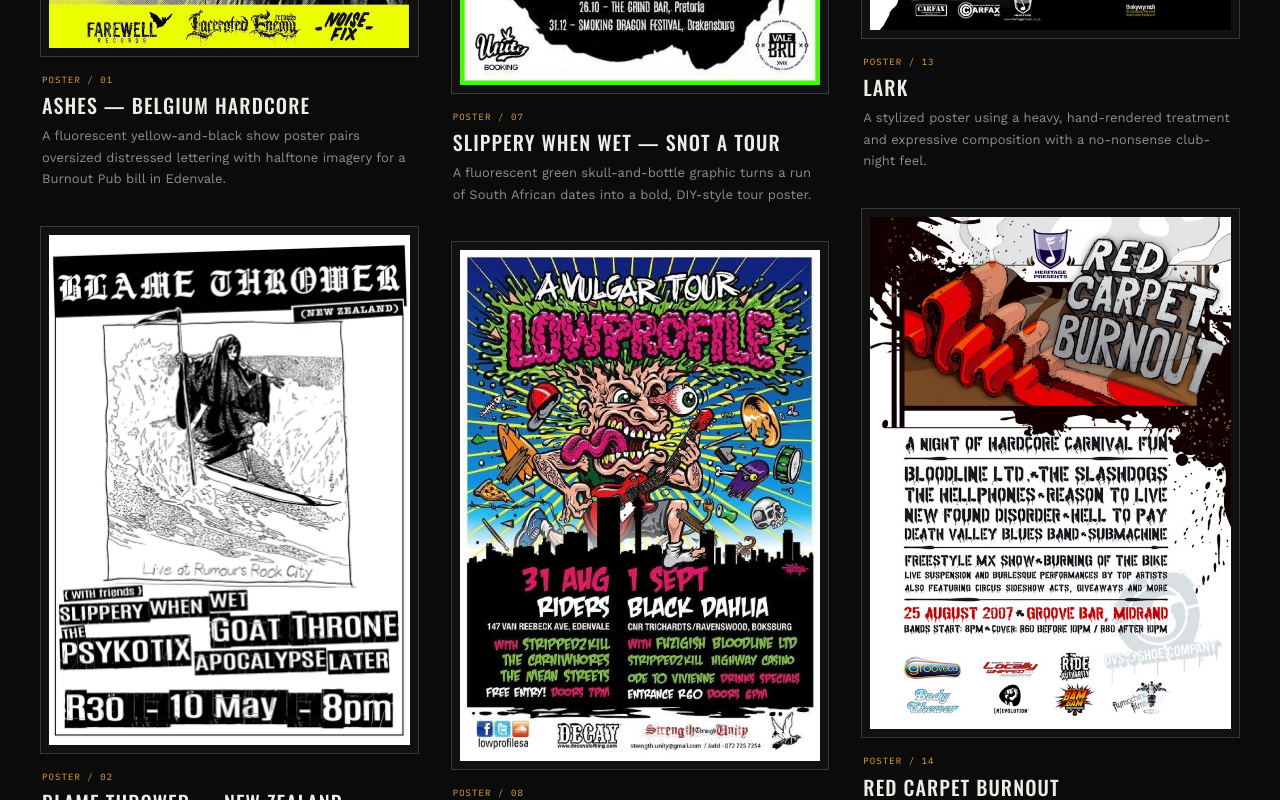
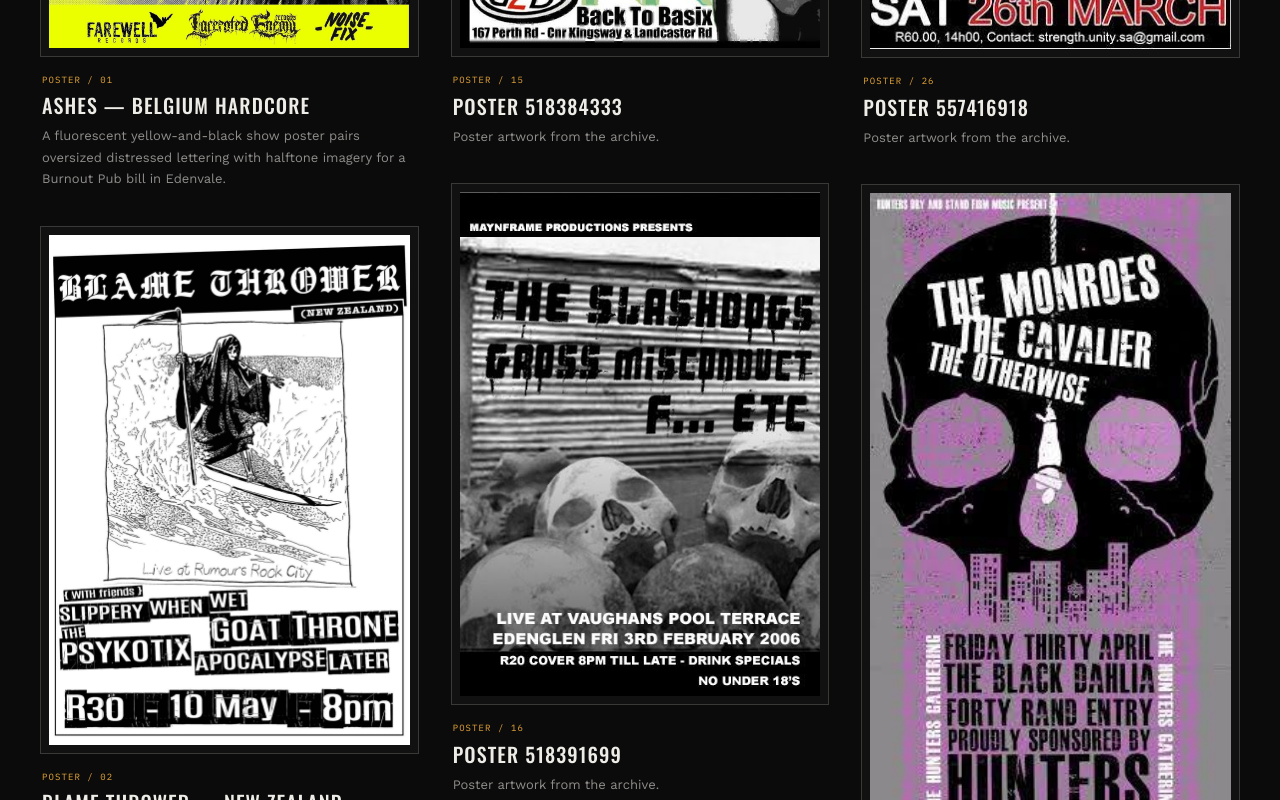
Before and after one commit to Jadd-Hard/jadd-hard-portfolio, a Next.js app: page /events in a window 1280 px wide. Shown: the part 1020-1820 px from the top of the page. Built offline with nearby package versions, Linux system fonts and the light colour scheme.

Commit message:
Add multiple event posters with detailed metadata for improved gallery display

```diff
--- a/content/site.ts
+++ b/content/site.ts
@@ -286,6 +286,158 @@
     height: 960,
   },
   {
+    slug: "poster-33423458-1893028400748999-4086253476214996992-n",
+    title: "Poster 33423458",
+    caption: "Poster artwork from the archive.",
+    image: "/work/tours/33423458_1893028400748999_4086253476214996992_n.jpg",
+    width: 960,
+    height: 540,
+  },
+  {
+    slug: "poster-468833362-10161770603095568-1918542909896405329-n",
+    title: "Poster 468833362",
+    caption: "Poster artwork from the archive.",
+    image: "/work/tours/468833362_10161770603095568_1918542909896405329_n.jpg",
+    width: 1586,
+    height: 597,
+  },
+  {
+    slug: "poster-472319234-10161902835275568-398745796368262831-n",
+    title: "Poster 472319234",
+    caption: "Poster artwork from the archive.",
+    image: "/work/tours/472319234_10161902835275568_398745796368262831_n.jpg",
+    width: 1200,
+    height: 1800,
+  },
+  {
+    slug: "poster-506001475-10162450263915568-9125211471934028151-n",
+    title: "Poster 506001475",
+    caption: "Poster artwork from the archive.",
+    image: "/work/tours/506001475_10162450263915568_9125211471934028151_n.jpg",
+    width: 1200,
+    height: 1800,
+  },
+  {
+    slug: "poster-506218286-10162450264810568-2336298253470085597-n",
+    title: "Poster 506218286",
+    caption: "Poster artwork from the archive.",
+    image: "/work/tours/506218286_10162450264810568_2336298253470085597_n.jpg",
+    width: 1200,
+    height: 1800,
+  },
+  {
+    slug: "poster-518384333-10162688140775568-7634611341623003048-n",
+    title: "Poster 518384333",
+    caption: "Poster artwork from the archive.",
+    image: "/work/tours/518384333_10162688140775568_7634611341623003048_n.jpg",
+    width: 1200,
+    height: 1800,
+  },
+  {
+    slug: "poster-518391699-10162688140720568-4521229455866996683-n",
+    title: "Poster 518391699",
+    caption: "Poster artwork from the archive.",
+    image: "/work/tours/518391699_10162688140720568_4521229455866996683_n.jpg",
+    width: 1200,
+    height: 1800,
+  },
+  {
+    slug: "poster-518401773-10162688142335568-7570563339327548733-n",
+    title: "Poster 518401773",
+    caption: "Poster artwork from the archive.",
+    image: "/work/tours/518401773_10162688142335568_7570563339327548733_n.jpg",
+    width: 1200,
+    height: 1800,
+  },
+  {
+    slug: "poster-518555689-10162688140755568-2208487363403730370-n",
+    title: "Poster 518555689",
+    caption: "Poster artwork from the archive.",
+    image: "/work/tours/518555689_10162688140755568_2208487363403730370_n.jpg",
+    width: 1200,
+    height: 1800,
+  },
+  {
+    slug: "poster-518719991-10162688140765568-6799334811578747240-n",
+    title: "Poster 518719991",
+    caption: "Poster artwork from the archive.",
+    image: "/work/tours/518719991_10162688140765568_6799334811578747240_n.jpg",
+    width: 1200,
+    height: 1800,
+  },
+  {
+    slug: "poster-518937303-10162688140980568-415716715419346475-n",
+    title: "Poster 518937303",
+    caption: "Poster artwork from the archive.",
+    image: "/work/tours/518937303_10162688140980568_415716715419346475_n.jpg",
+    width: 1200,
+    height: 1800,
+  },
+  {
+    slug: "poster-519571506-10162688140795568-5605857206324954787-n",
+    title: "Poster 519571506",
+    caption: "Poster artwork from the archive.",
+    image: "/work/tours/519571506_10162688140795568_5605857206324954787_n.jpg",
+    width: 1200,
+    height: 1800,
+  },
+  {
+    slug: "poster-520298345-10162688140375568-2612592472451331813-n",
+    title: "Poster 520298345",
+    caption: "Poster artwork from the archive.",
+    image: "/work/tours/520298345_10162688140375568_2612592472451331813_n.jpg",
+    width: 1200,
+    height: 1800,
+  },
+  {
+    slug: "poster-555439352-24977015341923645-2701365493621225374-n",
+    title: "Poster 555439352",
+    caption: "Poster artwork from the archive.",
+    image: "/work/tours/555439352_24977015341923645_2701365493621225374_n.jpg",
+    width: 1200,
+    height: 1800,
+  },
+  {
+    slug: "poster-556835271-24977015158590330-6915838130496432655-n",
+    title: "Poster 556835271",
+    caption: "Poster artwork from the archive.",
+    image: "/work/tours/556835271_24977015158590330_6915838130496432655_n.jpg",
+    width: 1200,
+    height: 1800,
+  },
+  {
+    slug: "poster-556905131-24977015295256983-1170324179939046148-n",
+    title: "Poster 556905131",
+    caption: "Poster artwork from the archive.",
+    image: "/work/tours/556905131_24977015295256983_1170324179939046148_n.jpg",
+    width: 1200,
+    height: 1800,
+  },
+  {
+    slug: "poster-557416918-24977016531923526-7092400593354587439-n",
+    title: "Poster 557416918",
+    caption: "Poster artwork from the archive.",
+    image: "/work/tours/557416918_24977016531923526_7092400593354587439_n.jpg",
+    width: 1200,
+    height: 1800,
+  },
+  {
+    slug: "poster-557535585-24977089521916227-1482047253167474548-n",
+    title: "Poster 557535585",
+    caption: "Poster artwork from the archive.",
+    image: "/work/tours/557535585_24977089521916227_1482047253167474548_n.jpg",
+    width: 1200,
+    height: 1800,
+  },
+  {
+    slug: "poster-557630912-24977015261923653-4397306117804014-n",
+    title: "Poster 557630912",
+    caption: "Poster artwork from the archive.",
+    image: "/work/tours/557630912_24977015261923653_4397306117804014_n.jpg",
+    width: 1200,
+    height: 1800,
+  },
+  {
     slug: "asylum-24th",
     title: "Asylum — 24th",
     caption: "A dramatic hard-edged poster with a skull-and-teeth composition and a raw, high-contrast live-show feel.",
```
